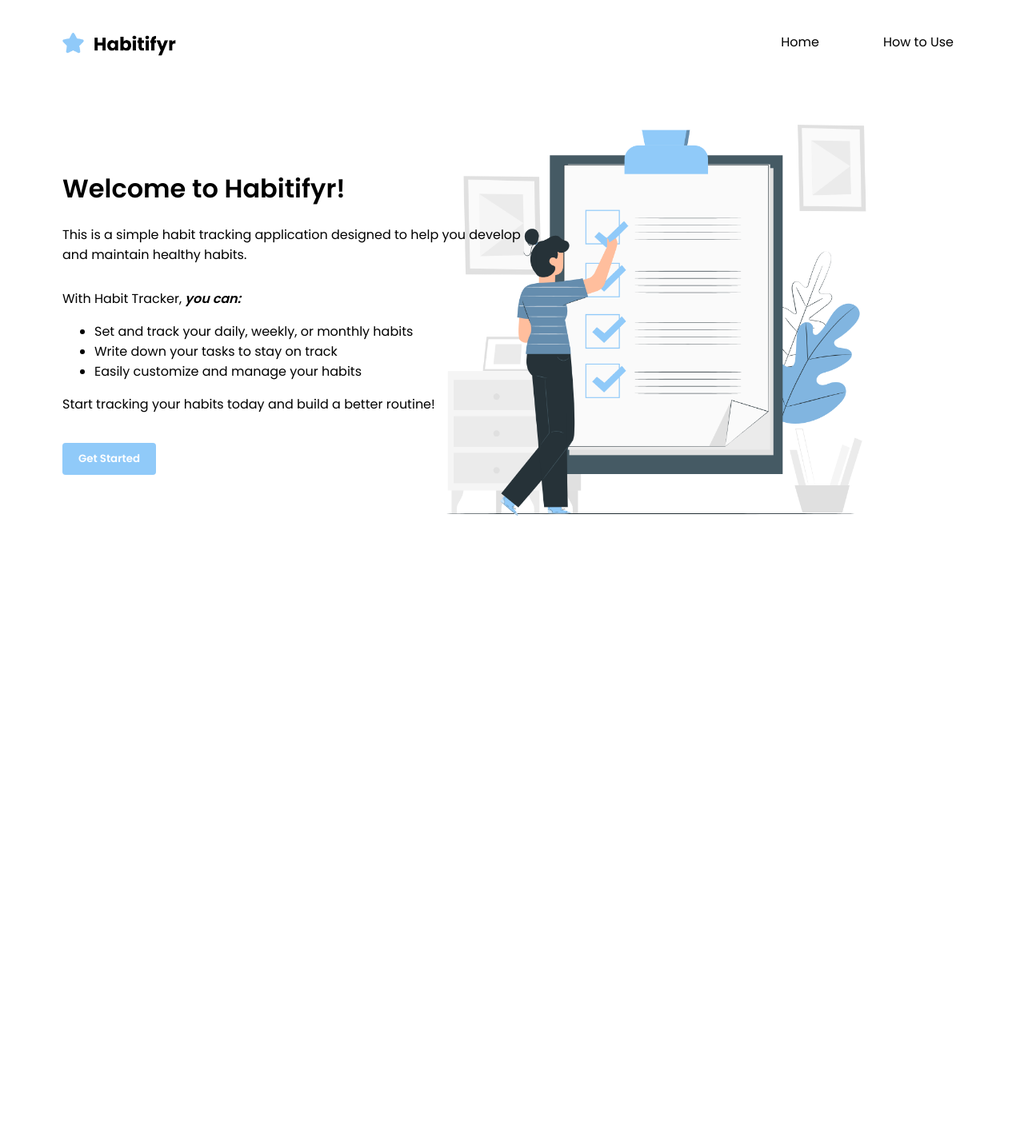
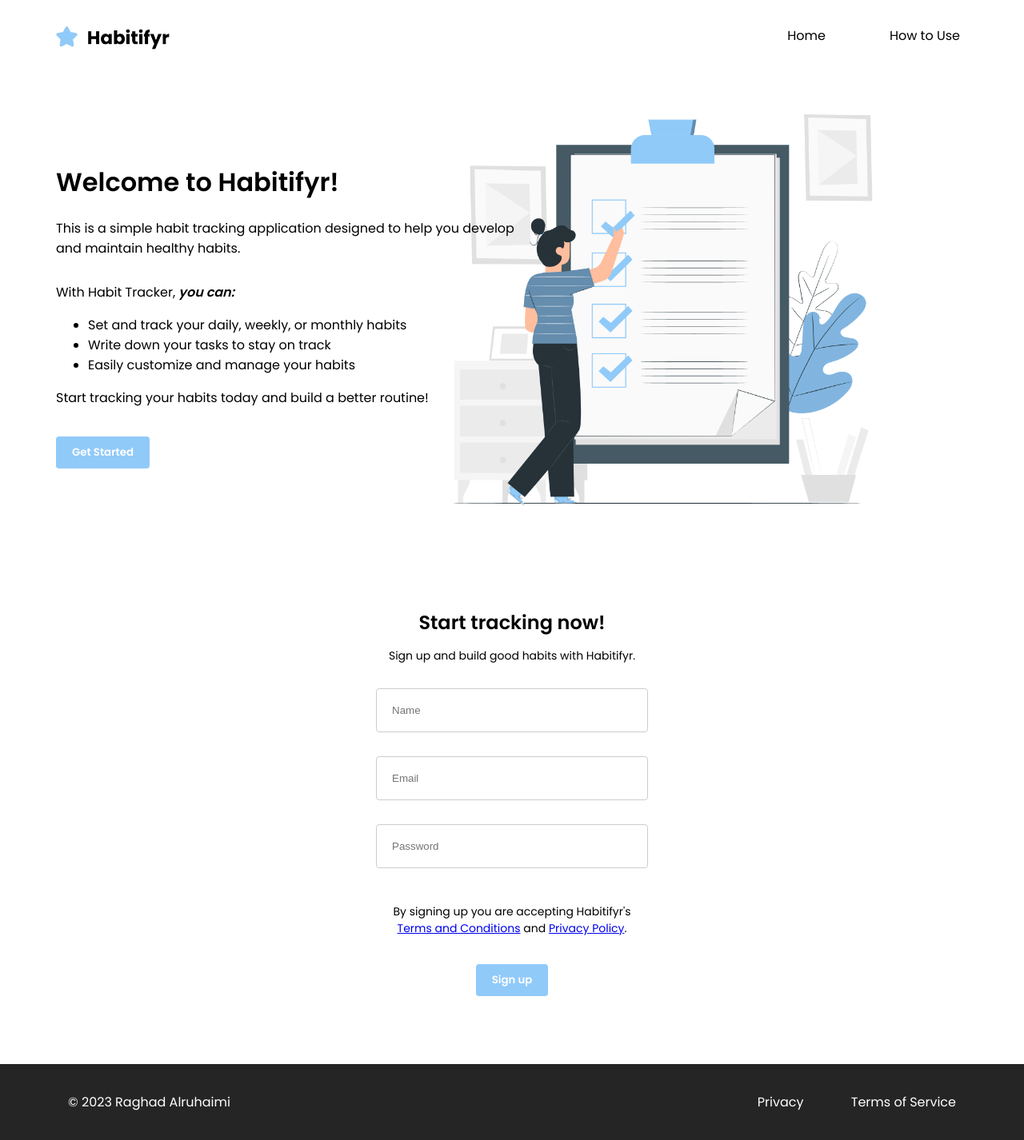
Before and after one commit to RaghadRCS/HabitTracker.Repo, a Django app: template habit_tracker/templates/habit_tracker/home.html in a window 1280 px wide. Shown: the whole page at 80% size. Before the commit the page ends 645 px from the top, so only its background shows below. Run offline with Django 3.2, Linux system fonts and the light colour scheme; the template is opened without the code that fills it, so the values that code supplies are empty.

Commit message:
Update after adding a form and a footer section

```diff
--- a/habit_tracker/templates/habit_tracker/home.html
+++ b/habit_tracker/templates/habit_tracker/home.html
@@ -7,8 +7,11 @@
     <link rel="stylesheet" type="text/css" href="{% static 'habit_tracker/css/styles.css' %}">
     <link rel="shortcut icon" type="image/png" href="{% static 'habit_tracker/img/favicon.png' %}">
     <style>
-        /* Custom font for the text */
-        p, h1, ul, .navbar a {
+
+        body {
+            display: grid;
+            align-content: space-between;
+            margin: 0;
             font-family: "Poppins";
         }
 
@@ -34,7 +37,7 @@
             max-width: 100%;
             height: auto;
             float: right;
-            margin-top: -490px;
+            margin-top: -670px;
             margin-right: 150px;
         }
 
@@ -49,7 +52,7 @@
             margin-bottom: 30px;
         }
 
-        /*  Navigation bar */
+        /* Navigation bar */
         .navbar {
             background-color: white;
             padding: 10px;
@@ -88,6 +91,92 @@
         .navbar-links a {
             margin-left: 10px;
         }
+
+        /* Form */
+        .signup-form {
+            margin-top: 50px;
+            text-align: center;
+    }
+
+        .signup-form h2 {
+            font-size: 24px;
+            margin-bottom: 10px;
+    }
+
+        .signup-form p {
+            font-size: 14px;
+    }
+
+        .signup-form p a {
+            padding-top: 30px ;
+    }
+
+        .signup-form form {
+            display: flex;
+            flex-direction: column;
+            align-items: center;
+            margin-top: 30px;
+    }
+
+        .signup-form input[type="text"],
+        .signup-form input[type="email"],
+        .signup-form input[type="password"] {
+            width: 300px;
+            padding: 19px;
+            margin-bottom: 30px;
+            border: 1px solid #ccc;
+            border-radius: 4px;
+    }
+
+        .signup-form button[type="submit"] {
+            background-color: #90CAF9;
+            color: white;
+            padding: 10px 20px;
+            border: none;
+            border-radius: 4px;
+            cursor: pointer;
+            font-family: 'Poppins', sans-serif;
+            font-weight: bold;
+            margin-top: 20px;
+            margin-bottom: 85px;
+            transition: background-color 0.3s;
+    }
+
+        .signup-form button[type="submit"]:hover {
+            background-color: #252525;
+    }
+
+        /* Footer */
+        .footer {
+            background-color: #252525;
+            color: white;
+            display: flex;
+            justify-content: space-between;
+            align-items: center;
+            font-family: "Poppins";
+            padding: 35px;
+    }
+
+        .footer-links a {
+            color: white;
+            margin-left: 5px;
+            padding-right: 50px;
+            text-decoration: none;
+            transition: color 0.3s;
+    }
+
+        .footer-links a:hover {
+            color: #90CAF9;
+    }
+
+        .copyrights {
+            padding-left: 50px;
+    }
+
+        .content {
+            margin-bottom: 175px;
+    }
+
     </style>
 
     <link href="https://fonts.googleapis.com/css2?family=Poppins:wght@400;600&display=swap" rel="stylesheet"> <!--Custom Font-->
@@ -99,7 +188,7 @@
                 <img src="{% static 'habit_tracker/img/logo-01.png' %}" alt="Logo">
             </div>
             <div class="navbar-links">
-                <a href="#">Home</a>
+                <a href="{% url 'home' %}">Home</a>
                 <a href="#">How to Use</a>
             </div>
         </div>
@@ -121,6 +210,34 @@
         <div class="image-container">
             <img class="custom-image" src="{% static 'habit_tracker/img/Checklist-pana.png' %}" alt="Example Image" width="600">
         </div>
+
+        <div class="signup-form">
+            <h2>Start tracking now!</h2>
+            <p>Sign up and build good habits with Habitifyr.</p>
+            <form action="#" method="post">
+                <input type="text" id="name" placeholder="Name" name="name" required>
+
+                <input type="email" id="email" placeholder="Email" name="email" required>
+
+                <input type="password" id="password" placeholder="Password" name="password" required>
+
+            <p>By signing up you are accepting Habitifyr's <br>
+            <a href="#">Terms and Conditions</a> and <a href="#">Privacy Policy</a>.</p>
+
+            <button type="submit">Sign up</button>
+            </form>
+        </div>
+
+        <footer class="footer">
+            <div class="copyrights">
+                © 2023 Raghad Alruhaimi
+            </div>
+                <div class="footer-links">
+                    <a href="#">Privacy</a>
+                    <a href="#">Terms of Service</a>
+                </div>
+        </footer>
     </div>
+
 </body>
 </html>
```
